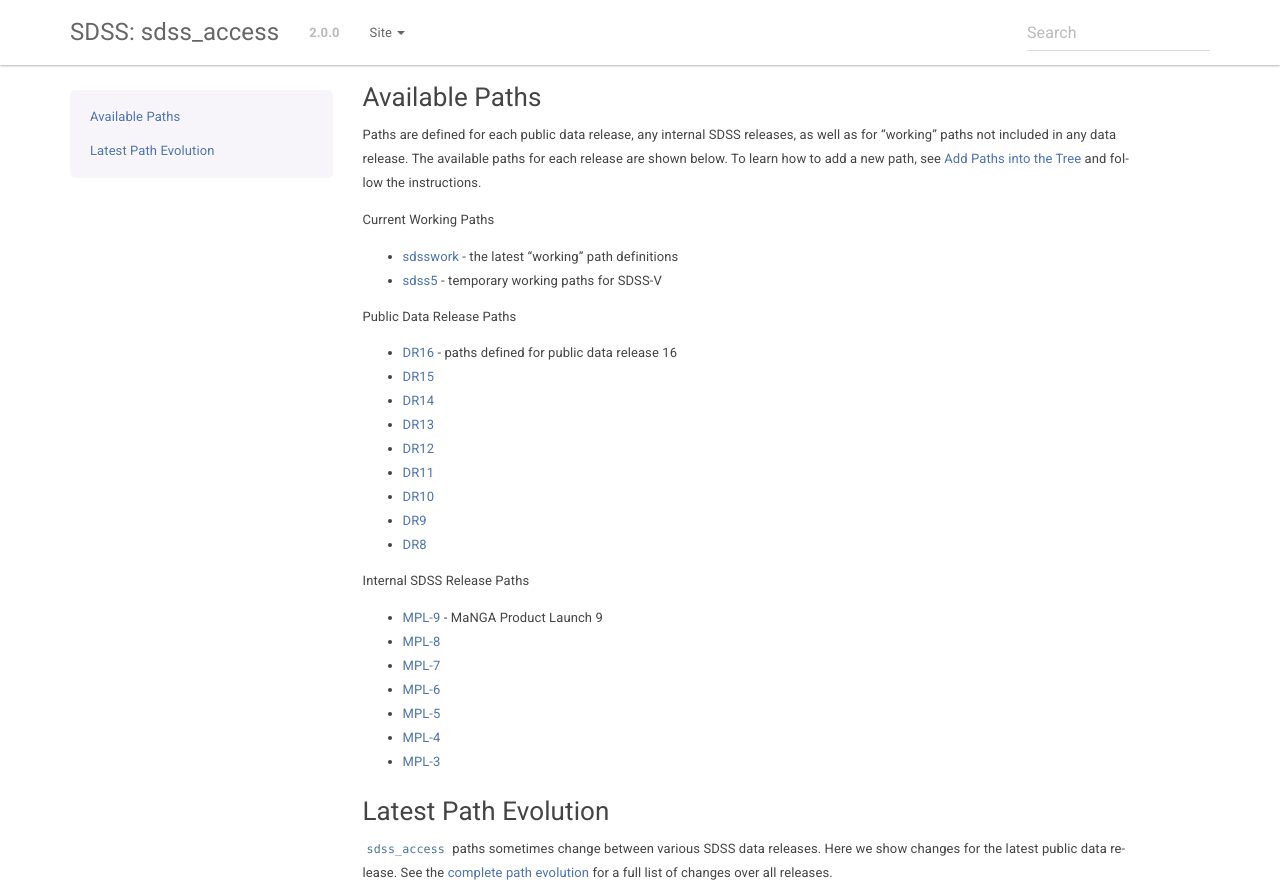
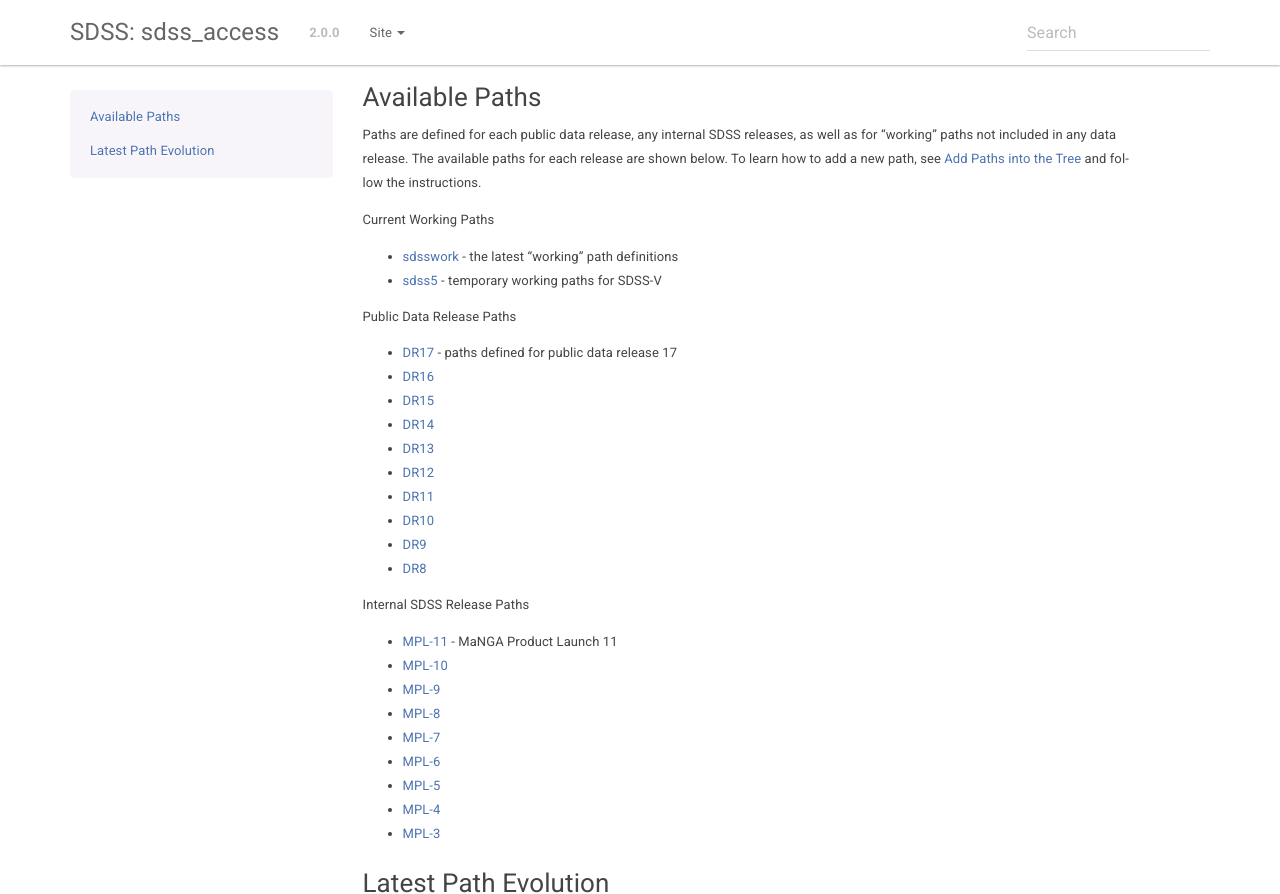
Before and after one commit to sdss/sdss_access, a Sphinx documentation site: the page built from docs/sphinx/paths.rst, in a window 1280 px wide and 1142 px high, cut to the strip 0-894 px from the top of the window. Built offline with Sphinx 7.4.7, drawn with Linux system fonts in a browser that asks for light colours; the version number is read from the project's files by our own code.

Commit message:
updating docs with dr17 paths

```diff
--- a/docs/sphinx/paths.rst
+++ b/docs/sphinx/paths.rst
@@ -15,7 +15,8 @@
 
 Public Data Release Paths
 
-* :ref:`DR16 <dr16>` - paths defined for public data release 16
+* :ref:`DR17 <dr17>` - paths defined for public data release 17
+* :ref:`DR16 <dr16>`
 * :ref:`DR15 <dr15>`
 * :ref:`DR14 <dr14>`
 * :ref:`DR13 <dr13>`
@@ -27,7 +28,9 @@
 
 Internal SDSS Release Paths
 
-* :ref:`MPL-9<mpl9>` - MaNGA Product Launch 9
+* :ref:`MPL-11<mpl11>` - MaNGA Product Launch 11
+* :ref:`MPL-10<mpl10>`
+* :ref:`MPL-9<mpl9>`
 * :ref:`MPL-8<mpl8>`
 * :ref:`MPL-7<mpl7>`
 * :ref:`MPL-6<mpl6>`
```
Also changed, not shown: docs/sphinx/path_defs.rst (+25 -0 lines), docs/sphinx/path_evolution.rst (+12 -0 lines).
